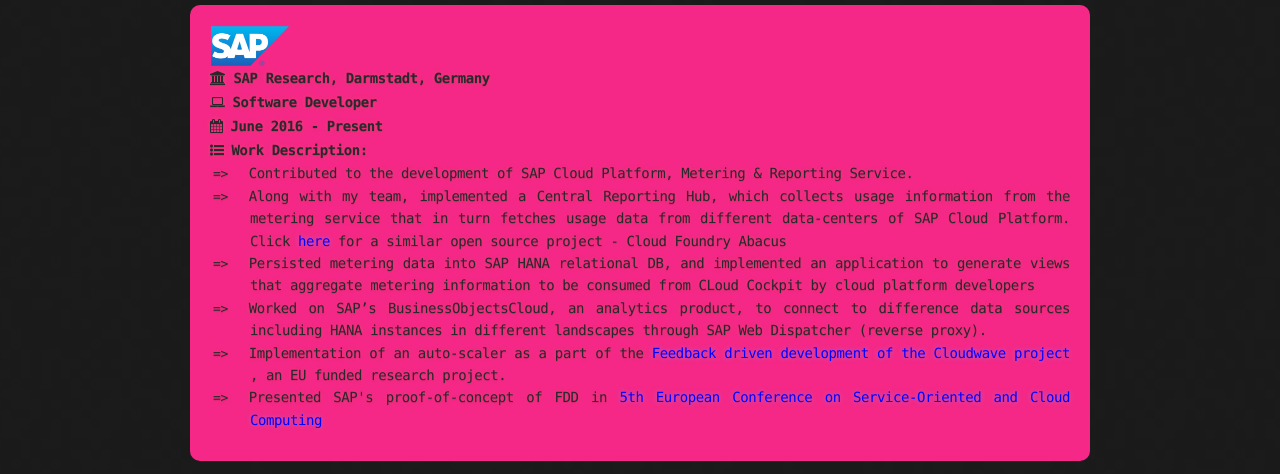
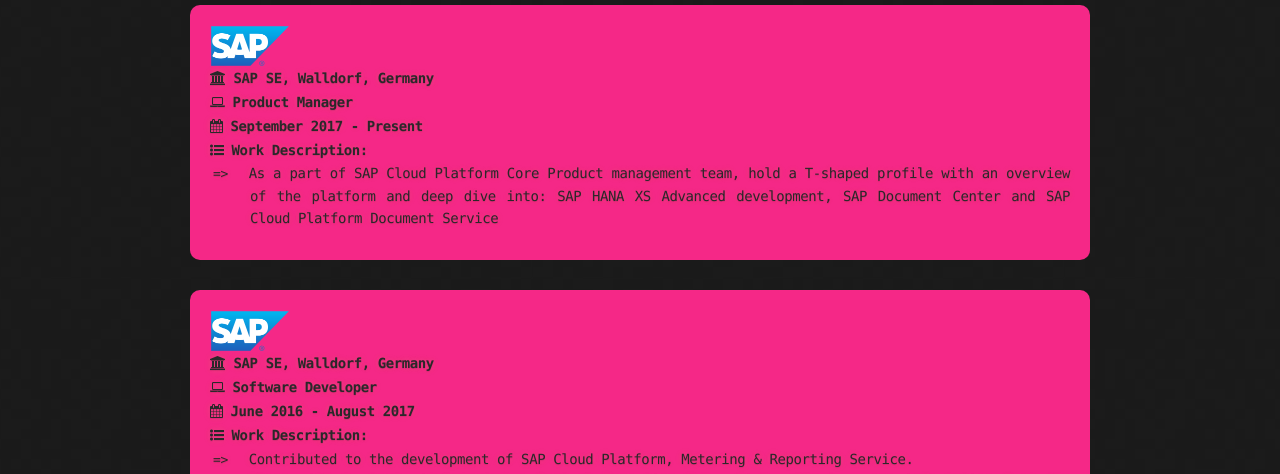
Before and after one commit to harinigunabalan/harinigunabalan.github.io, a website: page views/work.html in a window 1280 px wide. Shown: the part 254-728 px from the top of the page. Drawn offline with nearby package versions, Linux system fonts and the light colour scheme.

Commit message:
updating more..

```diff
--- a/views/work.html
+++ b/views/work.html
@@ -43,13 +43,29 @@
             </section>
 
             <h5>
+
             <section id="education" >
                 <a name= "SAPFullTime"> </a>
                 <img src="../images/SAP.png" height="42" width="80" /> <br>
                 <strong>
-                <i class="fa fa-university"></i> SAP Research, Darmstadt, Germany <br>
+                <i class="fa fa-university"></i> SAP SE, Walldorf, Germany <br>
+                <i class="fa fa-laptop"></i> Product Manager <br>
+                <i class="fa fa-calendar"> </i> September 2017 - Present <br>
+                <i class="fa fa-list-ul"> </i> Work Description: <br> </strong>
+                <ul>
+                    <li>As a part of SAP Cloud Platform Core Product management team, hold a T-shaped profile with an overview of the platform and deep dive into: SAP HANA XS Advanced development, SAP Document Center and SAP Cloud Platform Document Service</li>
+
+                </ul>
+            </section>
+            <br> <br>
+
+            <section id="education" >
+                <a name= "SAPFullTime"> </a>
+                <img src="../images/SAP.png" height="42" width="80" /> <br>
+                <strong>
+                <i class="fa fa-university"></i> SAP SE, Walldorf, Germany <br>
                 <i class="fa fa-laptop"></i> Software Developer <br>
-                <i class="fa fa-calendar"> </i> June 2016 - Present <br>
+                <i class="fa fa-calendar"> </i> June 2016 - August 2017 <br>
                 <i class="fa fa-list-ul"> </i> Work Description: <br> </strong>
                 <ul>
                     <li>Contributed to the development of SAP Cloud Platform, Metering & Reporting Service.</li>
```
Also changed, not shown: 1 other file.
